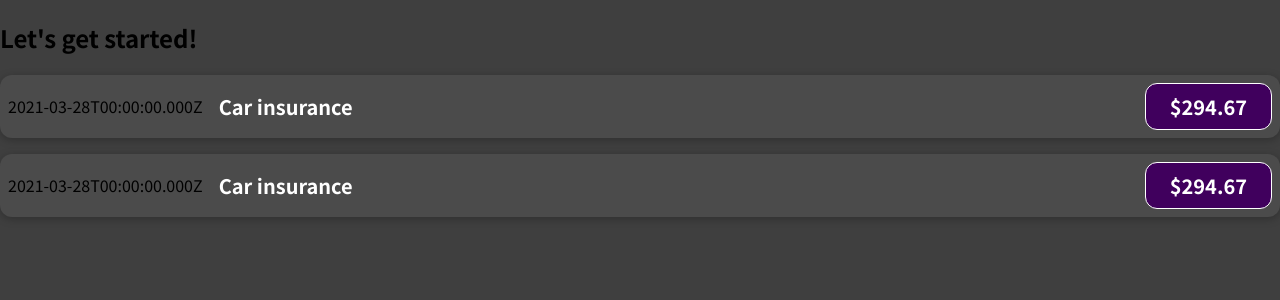
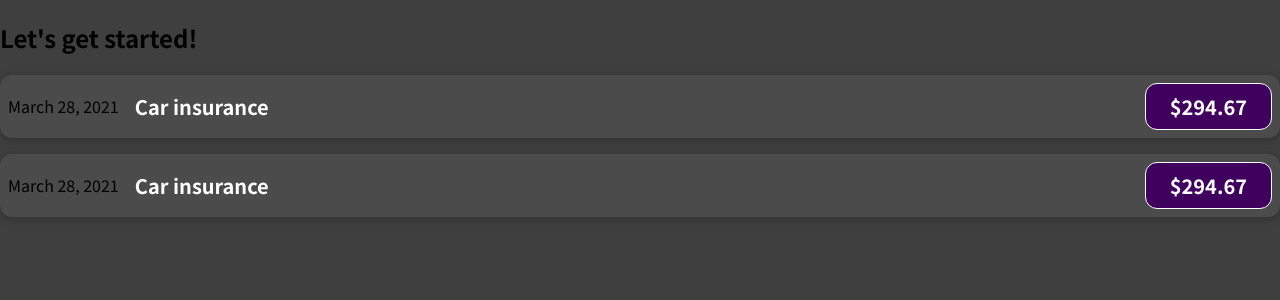
Before and after one commit to devBayo/react-complete-guide, a React (Create React App) app: page / in a window 1280 px wide. Shown: the top 300 px of the page. Built offline with nearby package versions, Linux system fonts and the light colour scheme.

Commit message:
Passing Data via props

```diff
--- a/src/components/ExpenseItem.jsx
+++ b/src/components/ExpenseItem.jsx
@@ -1,16 +1,12 @@
 import './ExpenseItem.css';
 
 function ExpenseItem() {
-  const expenseDate = new Date(2021, 2, 28);
-  const expenseItem = 'Car insurance';
-  const expenseAmount = 294.67;
-
   return (
     <div className="expense-item">
-      <div>{expenseDate.toISOString()}</div>
+      <div>March 28, 2021</div>
       <div className="expense-item__description">
-        <h2>{expenseItem}</h2>
-        <div className="expense-item__price">${expenseAmount}</div>
+        <h2>Car insurance</h2>
+        <div className="expense-item__price">$294.67</div>
       </div>
     </div>
   );
```
